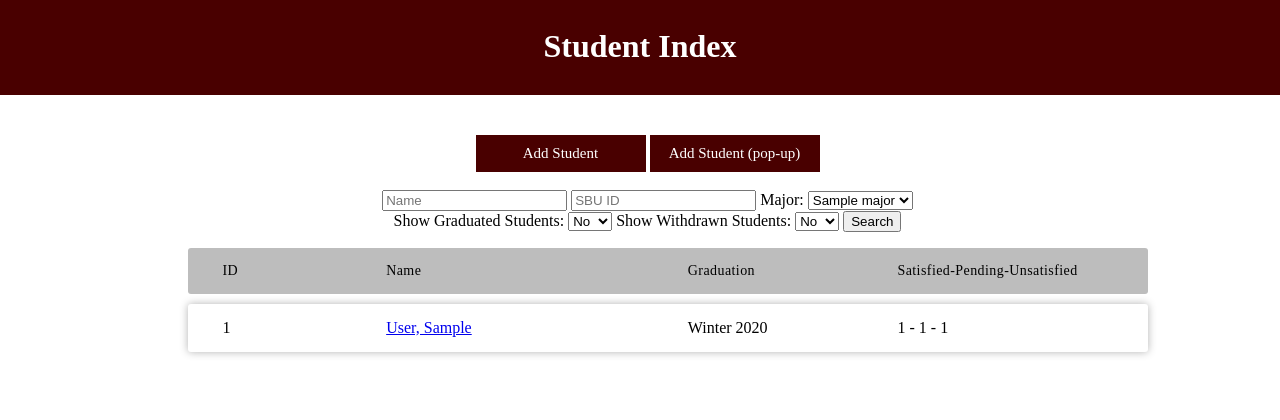
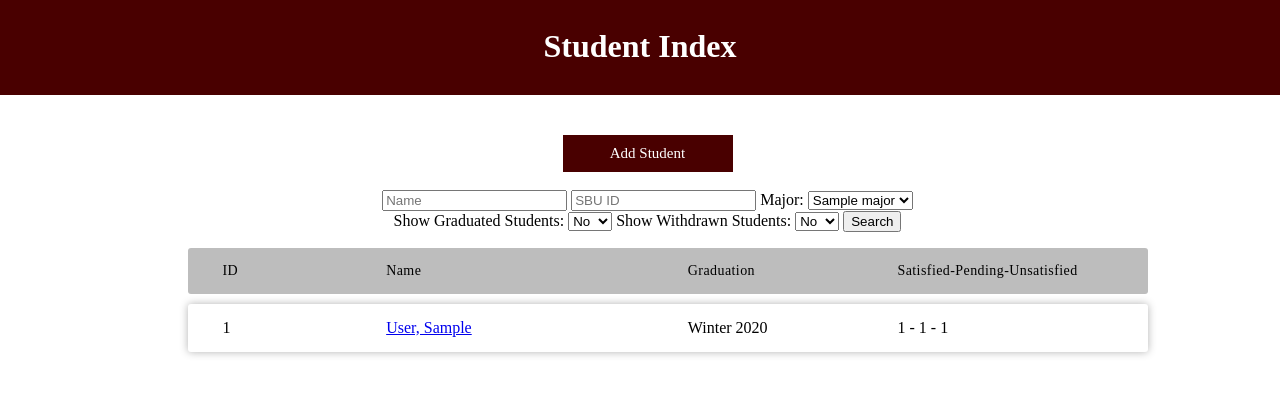
Before and after one commit to romanz-online/CSE416_MAST, a Django app: page /mast/student_index/ in a window 1280 px wide. Shown: the top 420 px of the page. Run offline with Django 3.2, Linux system fonts and the light colour scheme; tables that the repository leaves empty hold one stand-in row (values such as "Sample post").

Commit message:
fixed popup manual add student. fully functional now

```diff
--- a/mast/templates/mast/new_student.html
+++ b/mast/templates/mast/new_student.html
@@ -3,40 +3,42 @@
 
 <head>
     <title>New Student</title>
-    <style>
-        h1 {
-            padding: 30px;
-            margin: -10px -10px 40px;
-            text-align: center;
-            background-color: #490000;
-            color: white;
-        }
-
-        input[type=button], input[type=submit], input[type=reset] {
-            background-color: #490000;
-            border: none;
-
-            color: rgb(255, 255, 255);
-            padding: 10px 10px;
-            text-align: center;
-            text-decoration: none;
-            display: inline-block;
-            font-size: 15px;
-            cursor: pointer;
-        }
-
-        div {
-            border-radius: 5px;
-            background-color: #f2f2f2;
-            padding: 10px;
-            width: 750px
-        }
-    </style>
+    {#    <style>#}
+    {#        h1 {#}
+    {#            padding: 30px;#}
+    {#            margin: -10px -10px 40px;#}
+    {#            text-align: center;#}
+    {#            background-color: #490000;#}
+    {#            color: white;#}
+    {#        }#}
+    {##}
+    {#        input[type=button], input[type=submit], input[type=reset] {#}
+    {#            background-color: #490000;#}
+    {#            border: none;#}
+    {##}
+    {#            color: rgb(255, 255, 255);#}
+    {#            padding: 10px 10px;#}
+    {#            text-align: center;#}
+    {#            text-decoration: none;#}
+    {#            display: inline-block;#}
+    {#            font-size: 15px;#}
+    {#            cursor: pointer;#}
+    {#        }#}
+    {##}
+    {#        div {#}
+    {#            border-radius: 5px;#}
+    {#            background-color: #f2f2f2;#}
+    {#            padding: 10px;#}
+    {#            width: 750px#}
+    {#        }#}
+    {#    </style>#}
 </head>
 
-<h1>New Student Form</h1>
+{#<h1>New Student Form</h1>#}
 <center>
-    {% if error_message %}<p><strong>{{ error_message }}</strong></p>{% endif %}
+    {% if error_message %}<strong>{{ error_message }}</strong>{% endif %}
+    <br>
+    <br>
     <div>
         <form action="{% url 'mast:commit_new_student' %}" method="get">
             <label>
@@ -101,11 +103,11 @@
                 <input type="submit" value="Add New Student">
             </center>
         </form>
-        <br>
-        <form action="{% url 'mast:student_index' %}" method="post">
-            {% csrf_token %}
-            <input type="submit" value="Leave Without Saving">
-        </form>
+        {#        <br>#}
+        {#        <form action="{% url 'mast:student_index' %}" method="post">#}
+        {#            {% csrf_token %}#}
+        {#            <input type="submit" value="Leave Without Saving">#}
+        {#        </form>#}
     </div>
 </center>
 </html>
--- a/mast/templates/mast/student_index.html
+++ b/mast/templates/mast/student_index.html
@@ -9,6 +9,23 @@
 
     <!-- script for each of the pop-ups to make them go on and off -->
     <script>
+        function returnToManual(){
+            overlayAdd();
+            m = document.getElementById("manual");
+            m.style.visibility = (m.style.visibility === "visible") ? "hidden" : "visible";
+        }
+
+        function removeOverlays() {
+            u = document.getElementById("upload");
+            a = document.getElementById("add");
+            m = document.getElementById("manual");
+            b = document.getElementById("overlay_dimmer");
+            u.style.visibility = "hidden";
+            a.style.visibility = "hidden";
+            m.style.visibility = "hidden";
+            b.style.visibility = "hidden";
+        }
+
         function overlayUpload() {
             u = document.getElementById("upload");
             u.style.visibility = (u.style.visibility === "visible") ? "hidden" : "visible";
@@ -17,18 +34,13 @@
         function overlayAdd() {
             a = document.getElementById("add");
             b = document.getElementById("overlay_dimmer");
-            e = document.getElementById("wrong")
-            e.style.visibility = "hidden";
             b.style.visibility = (b.style.visibility === "visible") ? "hidden" : "visible";
             a.style.visibility = (a.style.visibility === "visible") ? "hidden" : "visible";
         }
 
         function overlayManual() {
             m = document.getElementById("manual");
-            b = document.getElementById("overlay_dimmer");
-            b.style.visibility = (m.style.visibility === "visible") ? "hidden" : "visible";
             m.style.visibility = (m.style.visibility === "visible") ? "hidden" : "visible";
-
         }
     </script>
 
@@ -37,12 +49,12 @@
 
 <h1>Student Index</h1>
 
-<div id="overlay_dimmer"></div>
+<div id="overlay_dimmer" onclick="removeOverlays()"></div>
 
 <div>
     <center>
-        <a href="{% url 'mast:add_student' %}" class="button">Add Student</a>
-        <a href='#' onclick='overlayAdd()' class="button">Add Student (pop-up)</a>
+{#        <a href="{% url 'mast:add_student' %}" class="button">Add Student</a>#}
+        <a href='#' onclick='overlayAdd()' class="button">Add Student</a>
     </center>
 
     <br>
@@ -143,71 +155,7 @@
 <!-- add student popup -->
 <div class=overlay id=overlay>
     <div class=manual id=manual>
-        <center>
-            {% if error_message %}
-            <div id="wrong">
-            SOMETHING WENT WRONG REDO IT
-            </div>
-            <script>
-                overlayManual()
-            </script>
-            {% else %}
-            <div id="wrong">
-            </div>
-            {% endif %}
-            <br><br>
-            <div>
-                <form action="{% url 'mast:commit_new_student' %}" method="get">
-                    <label>
-                        Stony Brook ID:
-                        <input name="sbu_id" type="number" autocomplete="on">
-                    </label> <br> <br>
-                    <label>
-                        First Name:
-                        <input name="first_name" type="text" autocomplete="on">
-                    </label> <br> <br>
-                    <label>
-                        Last Name:
-                        <input name="last_name" type="text" autocomplete="on">
-                    </label> <br> <br>
-                    <label>
-                        Email:
-                        <input name="email" type="text" autocomplete="on">
-                    </label> <br> <br>
-                    <label>
-                        Password:
-                        <input name="password" type="text">
-                    </label> <br> <br>
-                    <label>
-                        Enrollment Semester:
-                        <select name="entry_semester">
-                            {% for s in semesters %}
-                                <option value={{ s.id }}>{{ s }}</option>
-                            {% endfor %}
-                        </select>
-                    </label> <br> <br>
-                    <label>
-                        Requirement Version Semester:
-                        <select name="requirement_semester">
-                            {% for s in requirement_semesters %}
-                                <option value={{ s.id }}>{{ s }}</option>
-                            {% endfor %}
-                        </select>
-                    </label> <br> <br>
-                    <label>
-                        Major:
-                        <select name="major">
-                            {% for major in major_list %}
-                                <option value= {{ major.id }}>{{ major }}</option>
-                            {% endfor %}
-                        </select>
-                    </label> <br> <br>
-                    <center>
-                        <input type="submit" value="Add New Student">
-                    </center>
-                </form>
-            </div>
-        </center>
+        {% include "mast/new_student.html" %}
         <a href='#' onclick='overlayManual()' class="exit">&#10799;</a>
     </div>
 
@@ -245,5 +193,11 @@
     </div>
 </div>
 
+{% if error_message == 'ID taken.' or error_message == 'Invalid or missing value.' %}
+    <script>
+        returnToManual();
+    </script>
+{% endif %}
+
 </body>
 </html>
```
Also changed, not shown: mast/views.py (+7 -4 lines).
